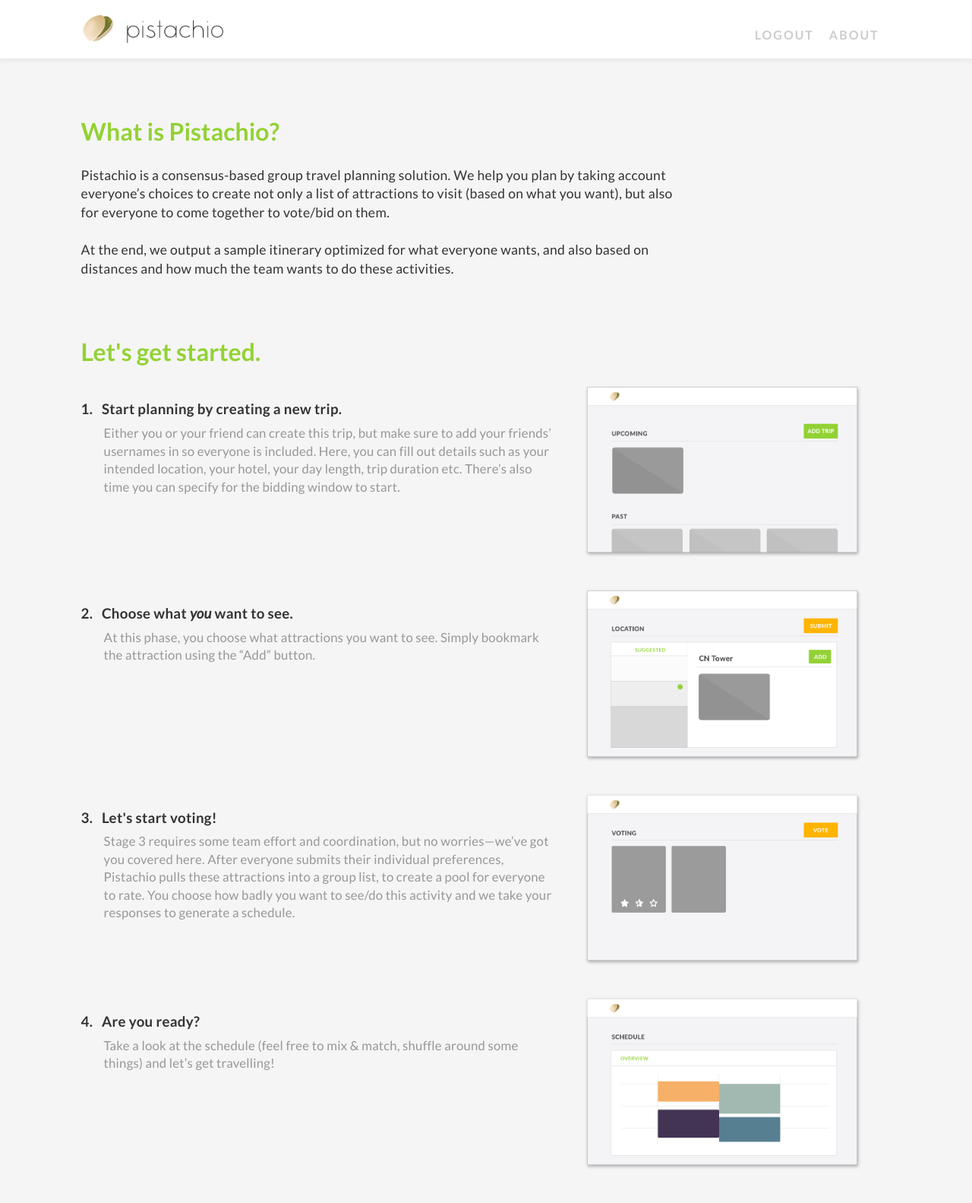
After one commit to spdasilv/pistachio, a Django app: template pistachio/api/templates/api/about.html in a window 1280 px wide. The commit adds this page. Shown: the whole page at 76% size. Run offline with Django 3.2, Linux system fonts and the light colour scheme; the template is opened without the code that fills it, so the values that code supplies are empty; the visitor is signed in with stand-in values (Sample User, id 1).

Commit message:
add tutorial figures, update links

```diff
--- a/pistachio/api/static/api/css/styling.css
+++ b/pistachio/api/static/api/css/styling.css
@@ -36,6 +36,7 @@
      display: table-cell;
      vertical-align: middle;
      margin-top: 15px;
+     margin-right:20px;
      border: none;
      letter-spacing: 2px;
      color: var(--darkgrey);
--- /dev/null
+++ b/pistachio/api/templates/api/about.html
@@ -0,0 +1,179 @@
+{% extends "api/index.html" %}
+{% block content %}
+
+    {% load static %}
+<html>
+    <head>
+        <meta content="width=device-width, initial-scale=1" name="viewport"/>
+        <link %}"="" api="" css="" href="{% static " rel="stylesheet" style_calendar.css"="" type="text/css"/>
+        <script src="https://ajax.googleapis.com/ajax/libs/jquery/3.3.1/jquery.min.js">
+        </script>
+        <script %}"="" api="" fontawesome-all.js"="" js="" src="{% static ">
+        </script>
+        <script %}"="" api="" js="" modernizr.js"="" src="{% static ">
+        </script>
+        <script %}"="" api="" js="" main.js"="" src="{% static ">
+        </script>
+        <style>
+            .about-top {
+          margin-bottom:50px;
+        }
+        .about-title {
+          color:var(--green);
+          font-family:Lato;
+          /*font-weight:400;*/
+          font-size:2em;
+          /*text-align:center;*/
+        }
+
+        .about-p {
+          line-height:1.4em;
+          font-size:1.1em;
+          color:var(--darkwriting);
+          letter-spacing:0.3px;
+
+        }
+        .about-line {
+          height:240px;
+          width:2px;
+          background:var(--darkgrey);
+          padding-right:7px;
+          margin-left:30px;
+        }
+
+        .step-list{
+          before:none;
+          list-style-type: none;
+          padding-left:0;
+          /*background:blue;*/
+          margin-left:0;
+        }
+
+        .step-list h3 {
+          color:var(--darkwriting);
+          letter-spacing:0.3px;
+        }
+
+        .step-p {
+          line-height:1.4em;
+          font-size:1.05em;
+          color:var(--darkergrey);
+          letter-spacing:0.2px;
+          padding-left:30px;
+          margin-top:-10px;
+          margin-bottom:10px;
+        }
+
+        .about-pic {
+          box-shadow: 1px 2px 4px rgba(0, 0, 0, .3);
+          width:80%;
+          margin-left:auto;
+          margin-right:auto;
+          display:block;
+        }
+        .about-row {
+          margin-bottom:50px;
+        }
+        </style>
+    </head>
+    <body>
+        <!------- -->
+        <div class="parent-container1">
+            <!-- <div class="col-1">
+          <div class="about-line"></div>
+
+          </div> -->
+            <div class="row">
+                <div class="col-9">
+                    <div class="about-top">
+                        <h2 class="about-title">
+                            What is Pistachio?
+                        </h2>
+                        <p class="about-p">
+                            Pistachio is a consensus-based group travel planning solution. We help you plan by taking account everyone’s choices to create not only a list of attractions to visit (based on what you want), but also for everyone to come together to vote/bid on them.
+                            <br/>
+                            <br/>
+                            At the end, we output a sample itinerary optimized for what everyone wants, and also based on distances and how much the team wants to do these activities.
+                        </p>
+                    </div>
+                </div>
+            </div>
+            <h2 class="about-title">
+                Let's get started.
+            </h2>
+            <div class="row about-row">
+                <div class="col-7">
+                    <ul class="step-list">
+                        <li>
+                            <h3>
+                                1. &nbsp; Start planning by creating a new trip.
+                            </h3>
+                            <p class="step-p">
+                                Either you or your friend can create this trip, but make sure to add your friends’ usernames in so everyone is included. Here, you can fill out details such as your intended location, your hotel, your day length, trip duration etc. There’s also time you can specify for the bidding window to start.
+                            </p>
+                        </li>
+                    </ul>
+                </div>
+                <div class="col-5">
+                  <img class="img-responsive about-pic" src="{% static "api/img/1-start.png" %}">
+                </img>
+                </div>
+            </div>
+            <div class="row about-row">
+                <div class="col-7">
+                    <ul class="step-list">
+                        <li>
+                            <h3>
+                                2. &nbsp; Choose what <i>you</i> want to see.
+                            </h3>
+                            <p class="step-p">
+                                At this phase, you choose what attractions you want to see. Simply bookmark the attraction using the “Add” button.
+                            </p>
+                        </li>
+                    </ul>
+                </div>
+                <div class="col-5">
+                  <img class="img-responsive about-pic" src="{% static "api/img/2-choose.png" %}">
+                </img>
+                </div>
+            </div>
+            <div class="row about-row">
+                <div class="col-7">
+                    <ul class="step-list">
+                        <li>
+                            <h3>
+                                3. &nbsp; Let's start voting!
+                            </h3>
+                            <p class="step-p">
+                                Stage 3 requires some team effort and coordination, but no worries—we’ve got you covered here. After everyone submits their individual preferences, Pistachio pulls these attractions into a group list, to create a pool for everyone to rate. You choose how badly you want to see/do this activity and we take your responses to generate a schedule.
+                            </p>
+                        </li>
+                    </ul>
+                </div>
+                <div class="col-5">
+                  <img class="img-responsive about-pic" src="{% static "api/img/3-star.png" %}">
+                </img>
+                </div>
+            </div>
+            <div class="row about-row">
+                <div class="col-7">
+                    <ul class="step-list">
+                        <li>
+                            <h3>
+                                4. &nbsp; Are you ready?
+                            </h3>
+                            <p class="step-p">
+                                Take a look at the schedule (feel free to mix & match, shuffle around some things) and let’s get travelling!
+                            </p>
+                        </li>
+                    </ul>
+                </div>
+                <div class="col-5">
+                  <img class="img-responsive about-pic" src="{% static "api/img/4-calendar1.png" %}">
+                </img>
+                </div>
+            </div>
+        </div>
+    </body>
+</html>
+{% endblock %}
--- a/pistachio/api/templates/api/index.html
+++ b/pistachio/api/templates/api/index.html
@@ -6,15 +6,24 @@
     <link href="{% static "api/css/styling.css" %}" rel="stylesheet" type="text/css"/>
 </head>
 <div class="header-container">
+
     <div class="logo">
+        <a href="{% url 'api:home' %}">
         <img class="img-responsive" src="{% static "api/assets/pistachio.png" %}">
         </img>
+    </a>
     </div>
+    <a href="{% url 'api:about' %}" class="logout-button">
+        <h4>
+            ABOUT
+        </h4>
+    </a>
     <a href="{% url 'api:logout' %}" class="logout-button">
         <h4>
             LOGOUT
         </h4>
     </a>
+   <div style="width:100px"></div>
 </div>
 </header>
     {% block content %}{% endblock %}
--- a/pistachio/api/urls.py
+++ b/pistachio/api/urls.py
@@ -19,4 +19,5 @@ urlpatterns = [
     path('bidAjax/', views.bidAjax, name='bidAjax'),
     path('addActivitiesAjax/', views.addActivitiesAjax, name='addActivitiesAjax'),
     path('runGA/', views.runGA, name='runGA'),
+    path('about/', views.aboutView.as_view(), name='about'),
 ]
--- a/pistachio/api/views.py
+++ b/pistachio/api/views.py
@@ -91,6 +91,8 @@ class selectActivitiesView(generic.DetailView):
             user_id=self.request.user.id).values('stage').first()
         return context
 
+class aboutView(TemplateView):
+    template_name = 'api/about.html'
 
 class adminGAView(TemplateView):
     template_name = 'api/adminGA.html'
--- a/pistachio/pistachio/settings.py
+++ b/pistachio/pistachio/settings.py
@@ -138,7 +138,8 @@ USE_TZ = True
 # Static files (CSS, JavaScript, Images)
 # https://docs.djangoproject.com/en/2.0/howto/static-files/
 
-STATIC_URL = 'https://storage.googleapis.com/pistachio/static/'
+STATIC_URL = '/static/'
+# https://storage.googleapis.com/pistachio/static
 
 STATIC_ROOT = '/static/'
 
```
Also changed, not shown: pistachio/api/static/api/img/1-start.png (added), pistachio/api/static/api/img/2-choose.png (added), pistachio/api/static/api/img/3-star.png (added), pistachio/api/static/api/img/4-calendar1.png (added).
